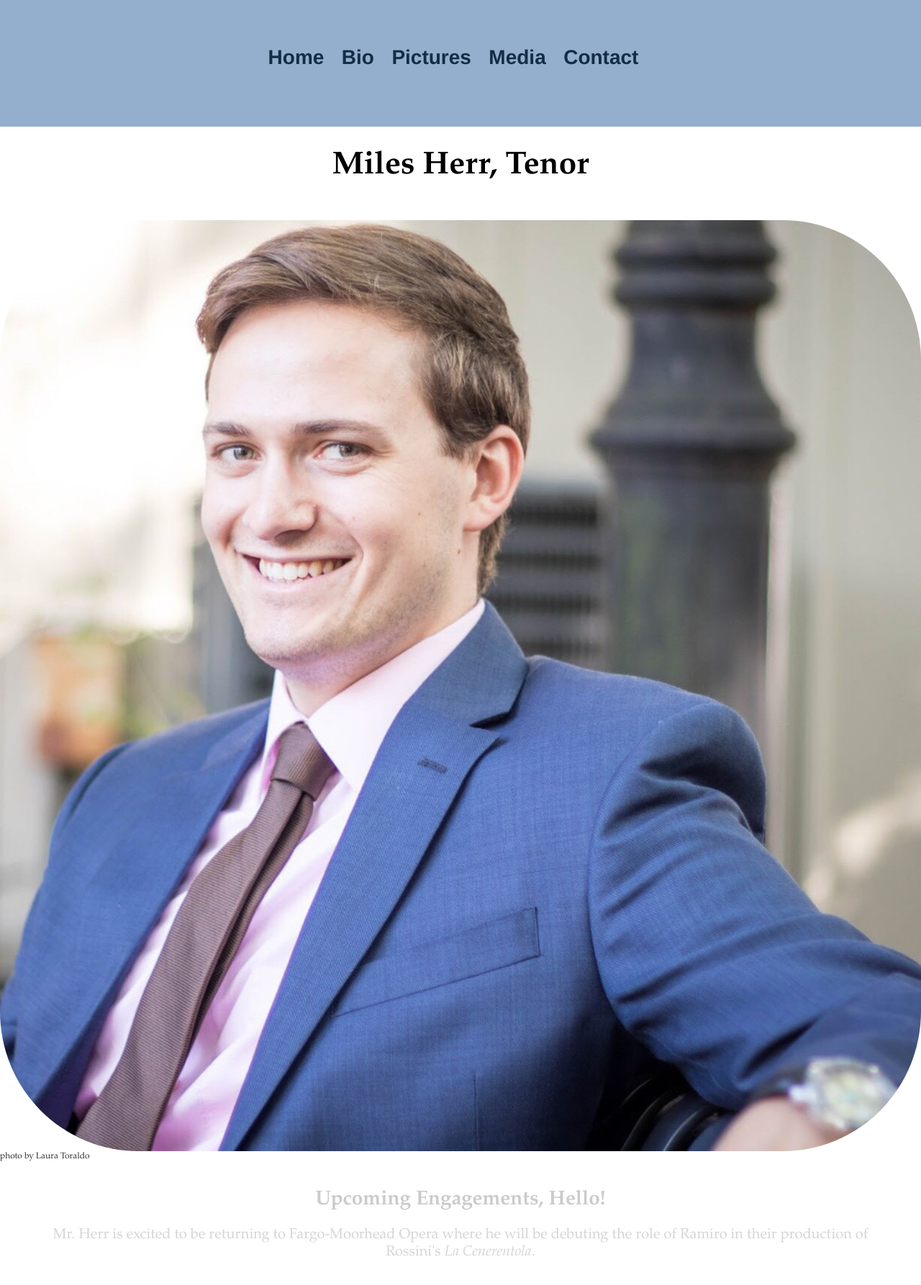
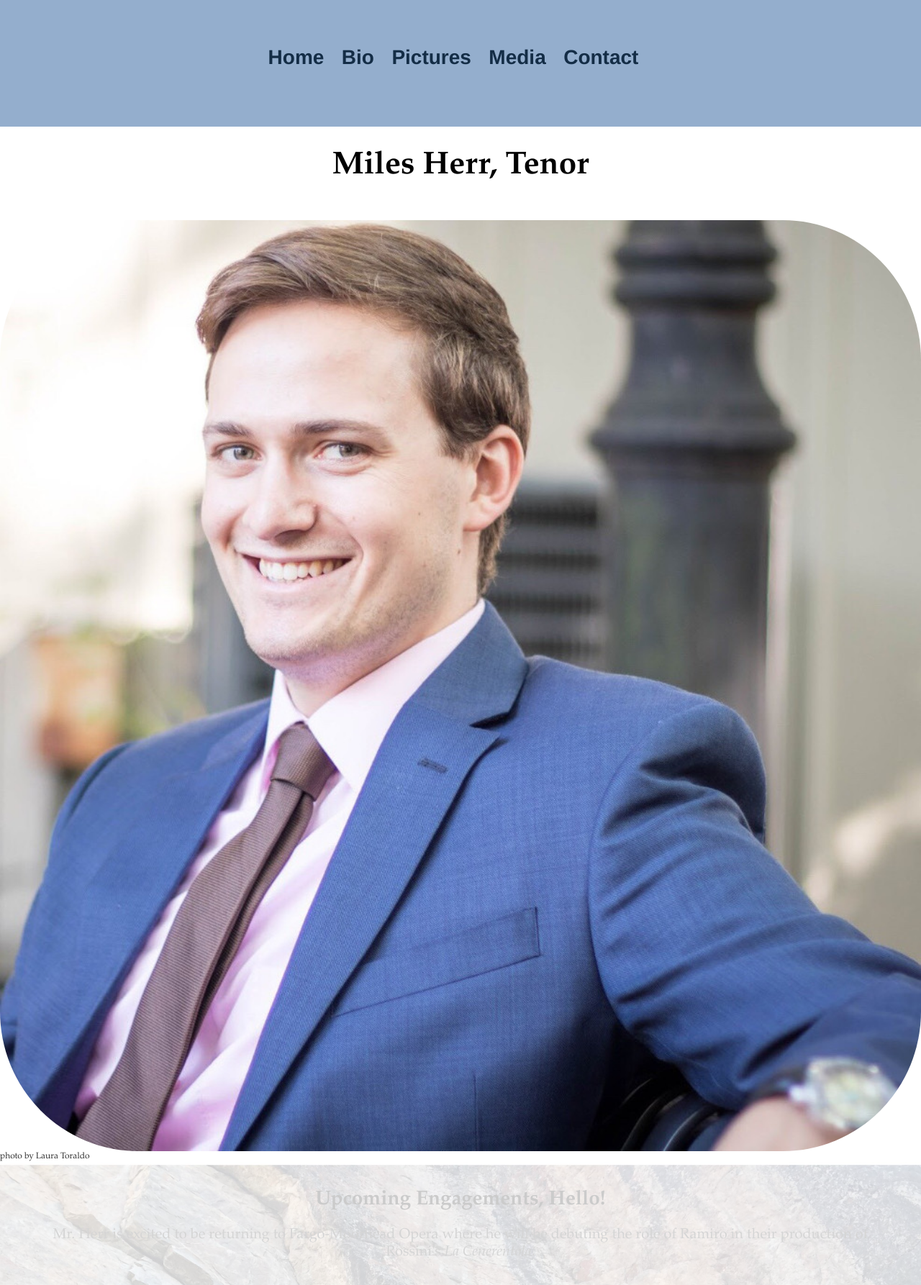
Before and after one commit to leemlb06pmi/leemlb06pmi.github.io, a Jekyll site: the page built from index.html, in a window 1280 px wide. Shown: the whole page at 72% size. Built offline with Jekyll 4.4.1, drawn with Linux system fonts in a browser that asks for light colours.

Commit message:
Update index.html

```diff
--- a/index.html
+++ b/index.html
@@ -13,14 +13,14 @@
 			<p style="text-align:left; font-size:.75em;">photo by Laura Toraldo</p>
 
 		</div>
-		<div class = "column" style= "background-image:url('https://leemlb06pmi.github.io/photos/rock_backdrop.jpg') no-repeat;
+		<div class = "column" style= "background-image:url('https://leemlb06pmi.github.io/photos/rock_backdrop.jpg');
 					      background-size:cover;
 					      bakckground-repeat:no-repeat;
 					      opacity:.2;">
 			<br>
 			<blockquote>
-				<h1 style="font-size:1.75em;opacity:1;">Upcoming Engagements, Hello!</h1>
-				<p style="text-align:center;opacity:1;">Mr. Herr is excited to be returning to Fargo-Moorhead Opera where he will be debuting the role of Ramiro in their production of Rossini's <em> La Cenerentola</em>.</p>
+				<h1 style="font-size:1.75em;">Upcoming Engagements, Hello!</h1>
+				<p style="text-align:center;">Mr. Herr is excited to be returning to Fargo-Moorhead Opera where he will be debuting the role of Ramiro in their production of Rossini's <em> La Cenerentola</em>.</p>
 			</blockquote>
 			<br>
 			<!--<p>Something to go here.. like a review? or.. idk, anything?</p>-->
```
